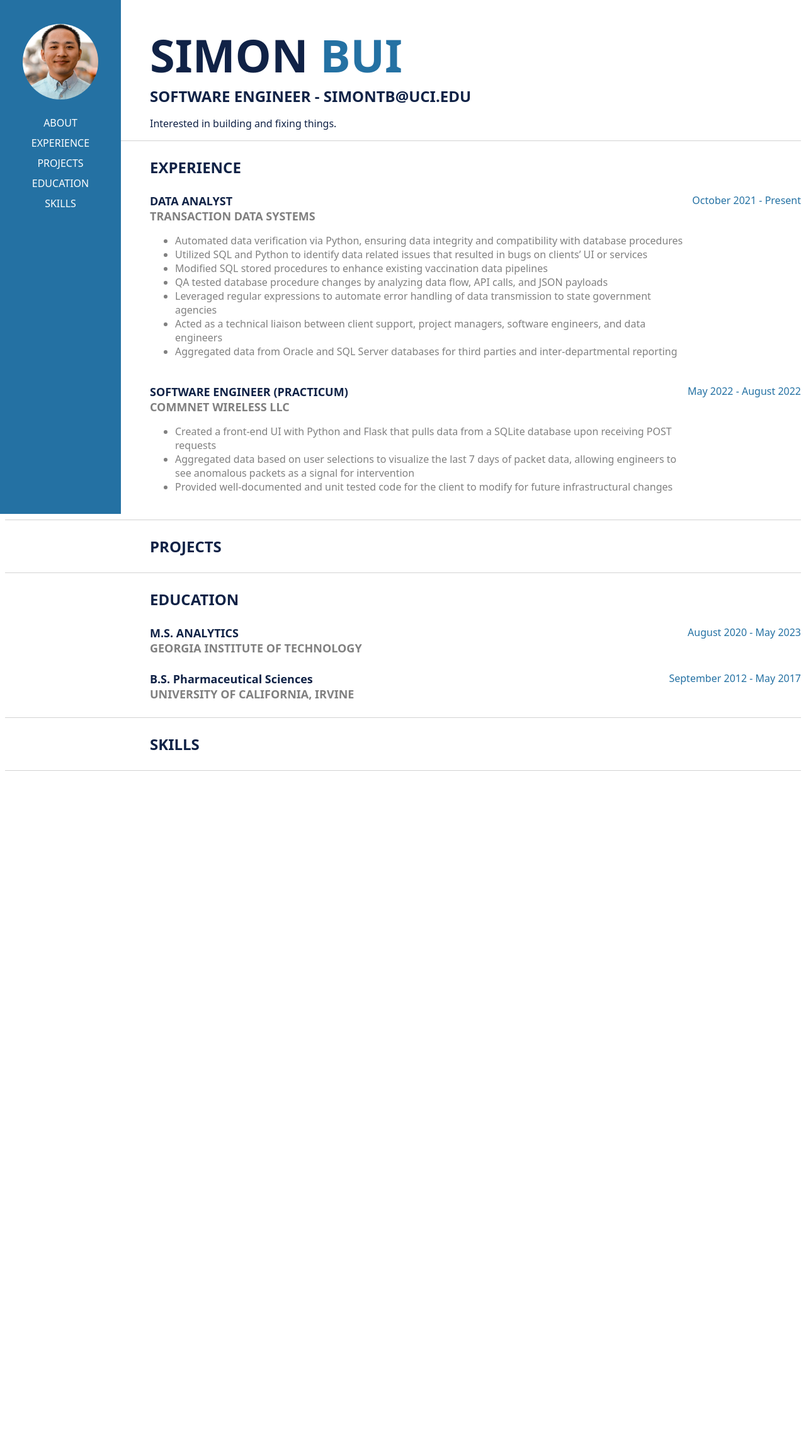
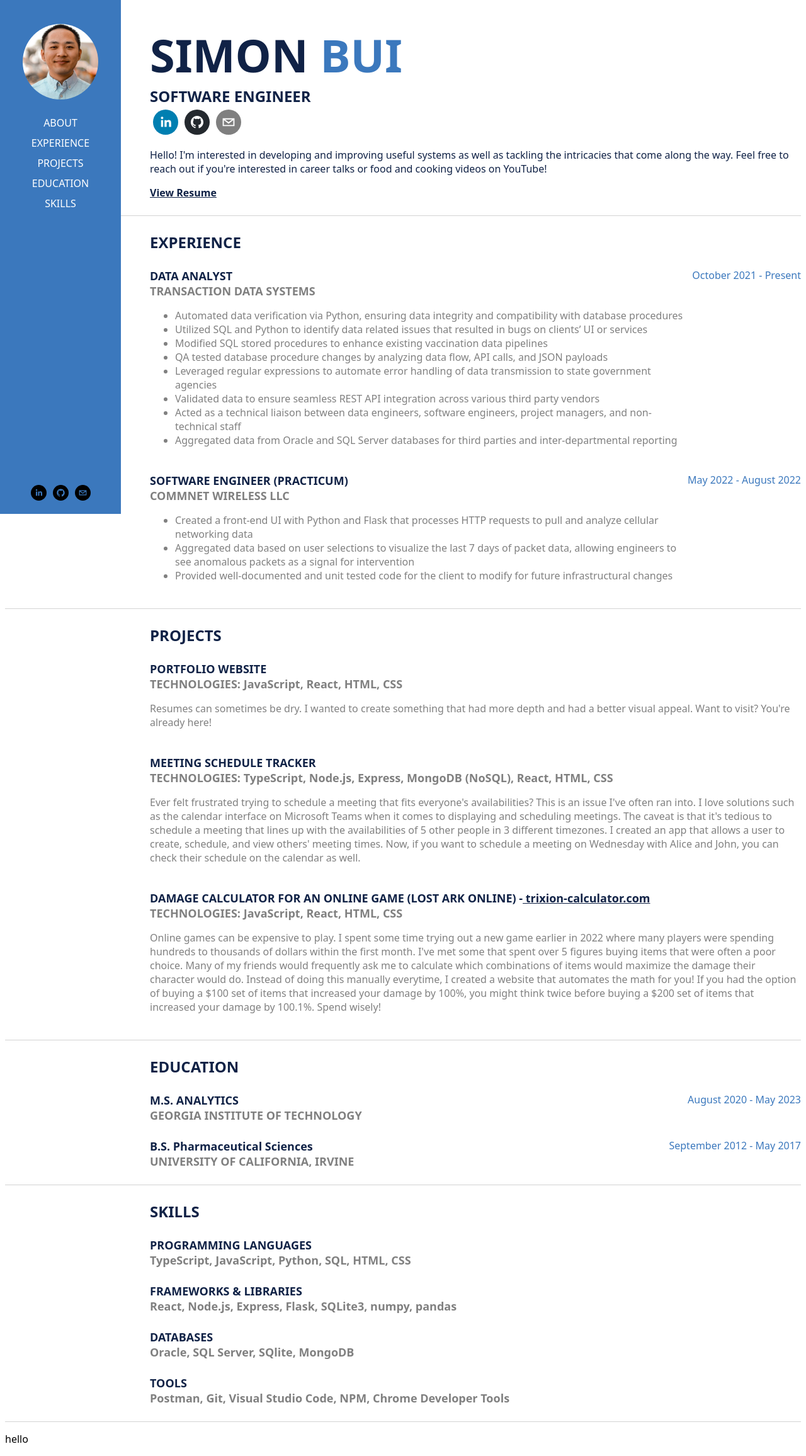
Before and after one commit to simontbui/portfolio, a React (Create React App) app: page / in a window 1280 px wide. Shown: the whole page at 63% size. Before the commit the page ends 1278 px from the top, so only its background shows below. Built offline with nearby package versions, Linux system fonts and the light colour scheme.

Commit message:
full functionalities finished

```diff
--- a/package.json
+++ b/package.json
@@ -10,12 +10,15 @@
     "@types/node": "^16.11.65",
     "@types/react": "^18.0.21",
     "@types/react-dom": "^18.0.6",
+    "@types/react-router-dom": "^5.3.3",
     "@types/react-router-hash-link": "^2.4.5",
     "nodemon": "^2.0.20",
     "react": "^18.2.0",
     "react-dom": "^18.2.0",
+    "react-router-dom": "^6.4.3",
     "react-router-hash-link": "^2.4.3",
     "react-scripts": "5.0.1",
+    "react-social-icons": "^5.15.0",
     "typescript": "^4.8.4",
     "web-vitals": "^2.1.4"
   },
--- a/src/components/Education.tsx
+++ b/src/components/Education.tsx
@@ -8,11 +8,9 @@
                     </div>
 
                     <div className="card">
-                        <div className="job">
-                            <div className="job-title">
-                                <h3>M.S. ANALYTICS</h3>
-                                <h3 className="companies">GEORGIA INSTITUTE OF TECHNOLOGY</h3>
-                            </div>
+                        <div className="school">
+                            <h3>M.S. ANALYTICS</h3>
+                            <h3 className="school-name">GEORGIA INSTITUTE OF TECHNOLOGY</h3>
                         </div>
                         <div className="dates">
                                 <span>August 2020 - May 2023</span>
@@ -20,11 +18,9 @@
                     </div>
 
                     <div className="card">
-                        <div className="job">
-                            <div className="job-title">
-                                <h3>B.S. Pharmaceutical Sciences</h3>
-                                <h3 className="companies">UNIVERSITY OF CALIFORNIA, IRVINE</h3>
-                            </div>
+                        <div className="school">
+                            <h3>B.S. Pharmaceutical Sciences</h3>
+                            <h3 className="school-name">UNIVERSITY OF CALIFORNIA, IRVINE</h3>
                         </div>
                         <div className="dates">
                                 <span>September 2012 - May 2017</span>
--- a/src/components/Experience.tsx
+++ b/src/components/Experience.tsx
@@ -21,7 +21,8 @@
                                     <li>Modified SQL stored procedures to enhance existing vaccination data pipelines</li>
                                     <li>QA tested database procedure changes by analyzing data flow, API calls, and JSON payloads</li>
                                     <li>Leveraged regular expressions to automate error handling of data transmission to state government agencies</li>
-                                    <li>Acted as a technical liaison between client support, project managers, software engineers, and data engineers</li>
+                                    <li>Validated data to ensure seamless REST API integration across various third party vendors</li>
+                                    <li>Acted as a technical liaison between data engineers, software engineers, project managers, and non-technical staff</li>
                                     <li>Aggregated data from Oracle and SQL Server databases for third parties and inter-departmental reporting</li>
                                 </ul>
                             </div>
@@ -40,7 +41,7 @@
 
                             <div className="job-description">
                                 <ul>
-                                    <li>Created a front-end UI with Python and Flask that pulls data from a SQLite database upon receiving POST requests</li>
+                                    <li>Created a front-end UI with Python and Flask that processes HTTP requests to pull and analyze cellular networking data</li>
                                     <li>Aggregated data based on user selections to visualize the last 7 days of packet data, allowing engineers to see anomalous packets as a signal for intervention</li>
                                     <li>Provided well-documented and unit tested code for the client to modify for future infrastructural changes</li>
                                 </ul>
--- a/src/components/Intro.tsx
+++ b/src/components/Intro.tsx
@@ -1,11 +1,21 @@
+import { SocialIcon } from "react-social-icons"
+
 function Intro() {
+    const socialSize = {height: 40, width: 40, margin: 5}
     return (
         <>
             <section className="intro" id="about">
                 <div className="intro-text">
                     <h1 className="firstName">SIMON </h1><h1 className="lastName">BUI</h1>
-                    <h2>SOFTWARE ENGINEER - SIMONTB@UCI.EDU</h2>
-                    <p>Interested in building and fixing things.</p>
+                    <h2>SOFTWARE ENGINEER</h2>
+                    <div>
+                        <SocialIcon url="https://www.linkedin.com/in/simonbui/" target="_blank" style={socialSize}/>
+                        <SocialIcon url="https://github.com/simontbui" target="_blank" style={socialSize}/>
+                        <SocialIcon url="mailto:simontb@uci.edu" network="email" target="_blank" style={socialSize}/>
+                    </div>
+                    <p>Hello! I'm interested in developing and improving useful systems as well as tackling the intricacies that come along the way. Feel free to reach out if you're interested in career talks or food and cooking videos on YouTube!</p>
+
+                    <a className="resume" href="/SimonBuiResume.pdf" target="_blank">View Resume</a>
                 </div>
             </section>
         </>
--- a/src/components/Navbar.tsx
+++ b/src/components/Navbar.tsx
@@ -1,18 +1,38 @@
 import LI_pic from "../img/LI_pic.jpg"
-import { HashLink } from "react-router-hash-link"
+import { SocialIcon } from "react-social-icons"
 
 function Navbar() {
+    const socialSize = {height: 25, width: 25, margin: 5}
     return (
         <div className="nav-div">
             <nav>
                 <img src={LI_pic} alt="Broken"></img>
                 <ul className="nav-ul">
-                    <li className="nav-item"><a href="#about">ABOUT</a></li>
-                    <li className="nav-item"><a href="#experience">EXPERIENCE</a></li>
-                    <li className="nav-item"><a href="#projects">PROJECTS</a></li>
-                    <li className="nav-item"><a href="#education">EDUCATION</a></li>
-                    <li className="nav-item"><a href="#skills">SKILLS</a></li>
+                    <li className="nav-item">
+                        <a className="nav-a" href="#about">ABOUT</a>
+                    </li>
+                    <li className="nav-item">
+                        <a className="nav-a" href="#experience">EXPERIENCE</a>
+                    </li>
+                    <li className="nav-item">
+                        <a className="nav-a"href="#projects">PROJECTS</a>
+                    </li>
+                    <li className="nav-item">
+                        <a className="nav-a" href="#education">EDUCATION</a>
+                    </li>
+                    <li className="nav-item">
+                        <a className="nav-a" href="#skills">SKILLS</a>
+                    </li>
                 </ul>
+
+                <div className="nav-socials">
+                    <SocialIcon url="https://www.linkedin.com/in/simonbui/" target="_blank" style={socialSize}
+                    bgColor="black"/>
+                    <SocialIcon url="https://github.com/simontbui" target="_blank" style={socialSize}
+                    bgColor="black"/>
+                    <SocialIcon url="mailto:simontb@uci.edu" network="email" style={socialSize}
+                    bgColor="black"/>
+                </div>
             </nav>
         </div>
     )
--- a/src/components/Projects.tsx
+++ b/src/components/Projects.tsx
@@ -3,7 +3,48 @@
         <>
             <section className="projects" id="projects">
                 <div className="projects-text">
-                    <h2>PROJECTS</h2>
+                    <div className="section-header">
+                        <h2>PROJECTS</h2>
+                    </div>
+
+                    <div className="card">
+                        <div className="project-item">
+                            <h3>PORTFOLIO WEBSITE</h3>
+                            <h3 className="tech-used">TECHNOLOGIES: JavaScript, React, HTML, CSS</h3>
+                            <p className="project-description">
+                                Resumes can sometimes be dry. I wanted to create something that had more depth and had a better visual appeal. Want to visit? You're already here!
+                            </p>
+                        </div>
+                    </div>
+
+                    <div className="card">
+                        <div className="project-item">
+                            <h3>MEETING SCHEDULE TRACKER</h3>
+                            <h3 className="tech-used">TECHNOLOGIES: TypeScript, Node.js, Express, MongoDB (NoSQL), React, HTML, CSS</h3>
+                            <p className="project-description">
+                                Ever felt frustrated trying to schedule a meeting that fits everyone's availabilities? This is an issue I've often ran into. I love solutions such as the calendar interface on Microsoft Teams when it comes to displaying and scheduling meetings. The caveat is that it's tedious to schedule a meeting that lines up with the availabilities of 5 other people in 3 different timezones. I created an app that allows a user to create, schedule, and view others' meeting times. Now, if you want to schedule a meeting on Wednesday with Alice and John, you can check their schedule on the calendar as well.
+                            </p>
+                        </div>
+                    </div>
+
+                    <div className="card">
+                        <div className="project-item">
+                            <h3>
+                                DAMAGE CALCULATOR FOR AN ONLINE GAME (LOST ARK ONLINE) -
+                                <a
+                                    style={{color:"rgb(16, 34, 70)"}}
+                                    href="https://www.trixion-calculator.com/"
+                                >
+                                    &nbsp;trixion-calculator.com
+                                </a>
+
+                            </h3>
+                            <h3 className="tech-used">TECHNOLOGIES: JavaScript, React, HTML, CSS</h3>
+                            <p className="project-description">
+                                Online games can be expensive to play. I spent some time trying out a new game earlier in 2022 where many players were spending hundreds to thousands of dollars within the first month. I've met some that spent over 5 figures buying items that were often a poor choice. Many of my friends would frequently ask me to calculate which combinations of items would maximize the damage their character would do. Instead of doing this manually everytime, I created a website that automates the math for you! If you had the option of buying a $100 set of items that increased your damage by 100%, you might think twice before buying a $200 set of items that increased your damage by 100.1%. Spend wisely!
+                            </p>
+                        </div>
+                    </div>
                 </div>
             </section>
         </>
--- a/src/components/Skills.tsx
+++ b/src/components/Skills.tsx
@@ -3,7 +3,37 @@
         <>
             <section className="skills" id="skills">
                 <div className="skills-text">
-                    <h2>SKILLS</h2>
+                    <div className="section-header">
+                        <h2>SKILLS</h2>
+                    </div>
+
+                    <div className="card">
+                        <div className="skill">
+                            <h3>PROGRAMMING LANGUAGES</h3>
+                            <h3 className="skill-names">TypeScript, JavaScript, Python, SQL, HTML, CSS</h3>
+                        </div>
+                    </div>
+
+                    <div className="card">
+                        <div className="skill">
+                            <h3>FRAMEWORKS & LIBRARIES</h3>
+                            <h3 className="skill-names">React, Node.js, Express, Flask, SQLite3, numpy, pandas</h3>
+                        </div>
+                    </div>
+
+                    <div className="card">
+                        <div className="skill">
+                            <h3>DATABASES</h3>
+                            <h3 className="skill-names">Oracle, SQL Server, SQlite, MongoDB</h3>
+                        </div>
+                    </div>
+
+                    <div className="card">
+                        <div className="skill">
+                            <h3>TOOLS</h3>
+                            <h3 className="skill-names">Postman, Git, Visual Studio Code, NPM, Chrome Developer Tools</h3>
+                        </div>
+                    </div>
                 </div>
             </section>
         </>
--- a/src/styles/index.css
+++ b/src/styles/index.css
@@ -1,6 +1,6 @@
 body {
     font-family: system-ui, -apple-system, BlinkMacSystemFont, 'Segoe UI', Roboto, Oxygen, Ubuntu, Cantarell, 'Open Sans', 'Helvetica Neue', sans-serif;
-    color: white;
+    /* color: white; */
 }
 
 hr {
@@ -15,29 +15,28 @@
     border-bottom-width: thin;
 }
 
-a {
+.nav-a:link {
+    text-decoration: none;
     color: white;
 }
 
-a:link {
+.nav-a:visited {
     text-decoration: none;
+    color: white;
 }
 
-a:visited {
-    text-decoration: none;
-}
-
-a:hover {
+.nav-a:hover {
     text-decoration: none;
     font-weight: bold;
 }
 
-a:active {
+.nav-a:active {
     text-decoration: none;
+    color: white;
 }
 
 .nav-div {
-    background-color: #2471A3;
+    background-color: #3b78bd;
     position: fixed;
     top: 0;
     right: 0;
@@ -65,10 +64,19 @@
 
 .nav-item {
     margin: 5px;
+    color: white;
+}
+
+.nav-socials {
+    position: fixed;
+    bottom: 0;
+    margin-left: 27.5px;
+    margin-right: 27.5px;
 }
 
 .intro-text {
     margin-left: 200px;
+    margin-bottom: 25px;
     padding-top: 30px;
     padding-left: 30px;
     color: rgb(16, 34, 70);
@@ -101,23 +109,34 @@
 }
 
 .lastName {
-    color: #2471A3;
+    color: #3b78bd;
+}
+
+.resume {
+    font-weight: bold;
+    text-decoration: underline;
+    color: rgb(16, 34, 70);
+}
+
+.resume:hover {
+    font-weight: bolder;
+    text-decoration: underline;
 }
 
 .section-header {
     margin-bottom: 25px;
 }
 
-.companies {
+.companies, .school-name, .skill-names, .tech-used {
     color: gray;
 }
 
-.job-description {
+.job-description, .project-description {
     color: gray;
 }
 
 .dates {
-    color: #2471A3;
+    color: #3b78bd;
     white-space: nowrap;
 }
 
```
Also changed, not shown: 2 other files (tests, documents, lock files or other folders).
